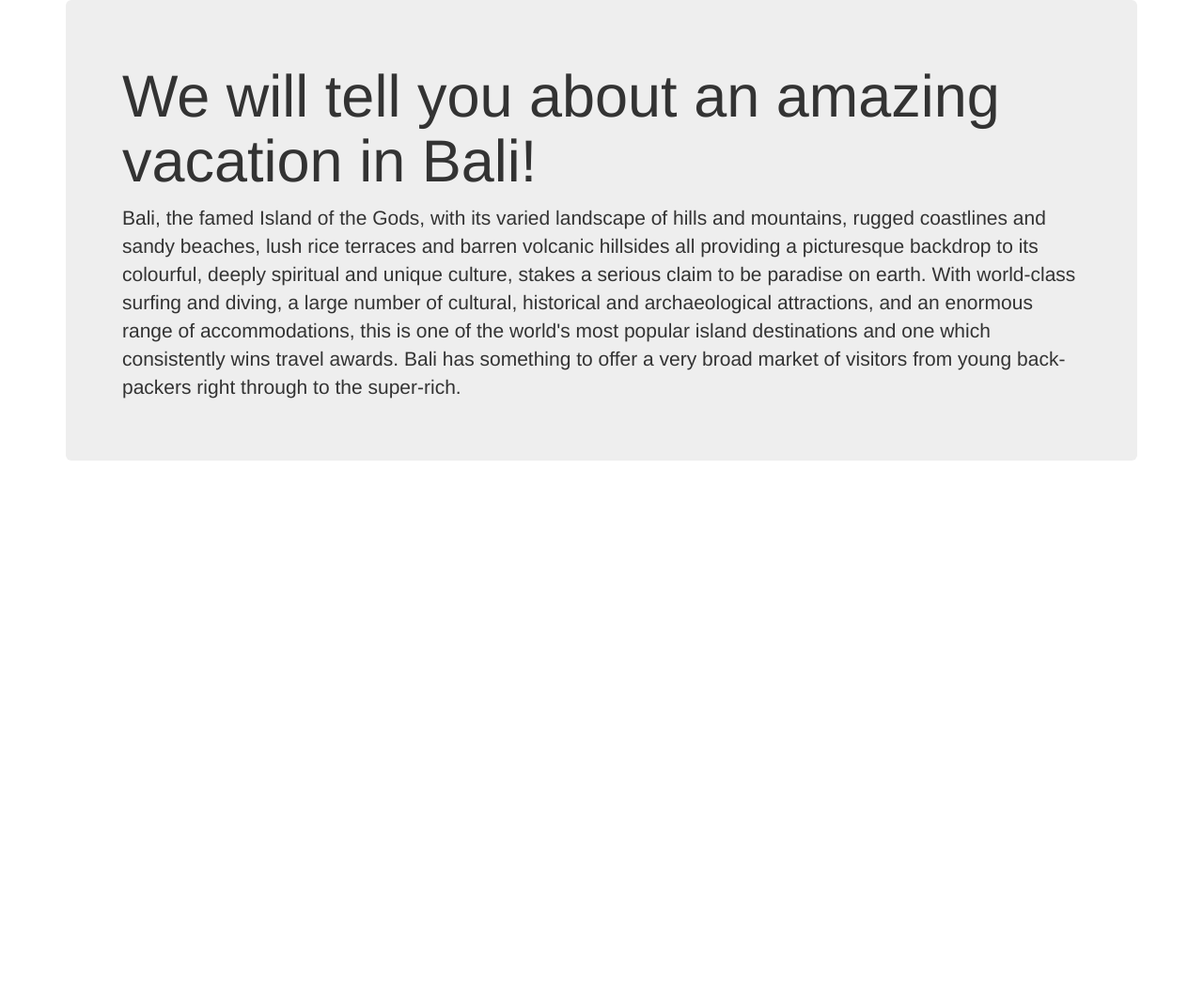
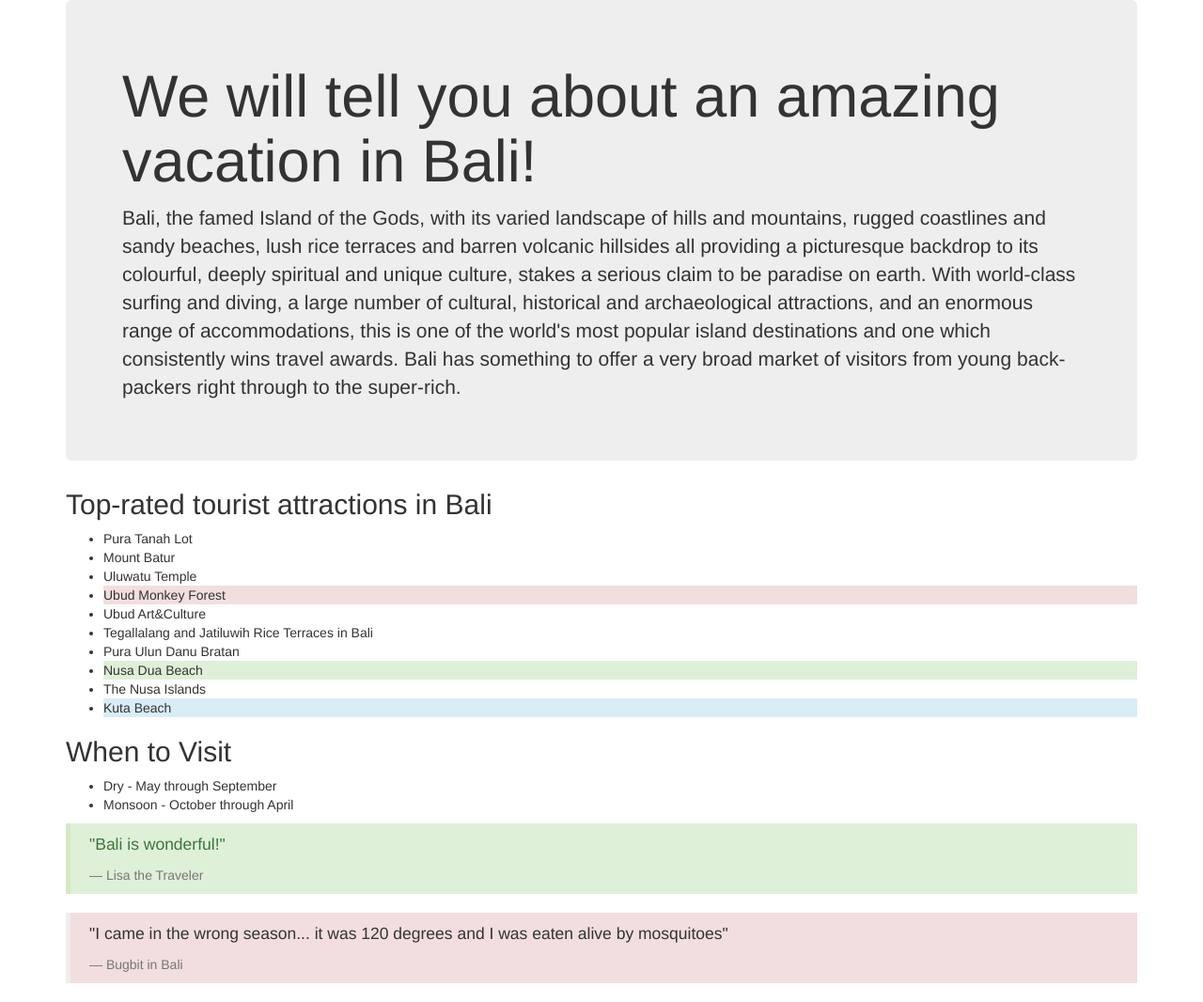
Before and after one commit to Zinfira/Vacation-site, a plain HTML site: page index.html in a window 1280 px wide. Shown: the whole page at 94% size. Before the commit the page ends 800 px from the top, so only its background shows below. Drawn offline with Linux system fonts and the light colour scheme.

Commit message:
Add Tourist Attractions and Seasonal Info and Class Formatting.

```diff
--- a/index.html
+++ b/index.html
@@ -10,12 +10,35 @@
         <h1>We will tell you about an amazing vacation in Bali!</h1>
         <p>Bali, the famed Island of the Gods, with its varied landscape of hills and mountains, rugged coastlines and sandy beaches, lush rice terraces and barren volcanic hillsides all providing a picturesque backdrop to its colourful, deeply spiritual and unique culture, stakes a serious claim to be paradise on earth. With world-class surfing and diving, a large number of cultural, historical and archaeological attractions, and an enormous range of accommodations, this is one of the world's most popular island destinations and one which consistently wins travel awards. Bali has something to offer a very broad market of visitors from young back-packers right through to the super-rich.</p>
       </div>
+      <h2>Top-rated tourist attractions in Bali</h2>
+        <ul>
+          <li>Pura Tanah Lot</li>
+          <li>Mount Batur</li>
+          <li>Uluwatu Temple</li>
+          <li class="bg-danger">Ubud Monkey Forest</li>
+          <li>Ubud Art&Culture</li>
+          <li>Tegallalang and Jatiluwih Rice Terraces in Bali</li>
+          <li>Pura Ulun Danu Bratan</li>
+          <li class="bg-success">Nusa Dua Beach</li>
+          <li>The Nusa Islands</li>
+          <li class="bg-info">Kuta Beach</li>
+        </ul>
+      <h2>When to Visit</h2>
+        <ul>
+          <li>Dry - May through September</li>
+          <li>Monsoon - October through April</li>
+        </ul>
 
 
+      <blockquote class="alert-success">
+        <p>"Bali is wonderful!"</p>
+        <footer>Lisa the Traveler</footer>
+      </blockquote>
+      <blockquote class="bg-danger">
+        <p>"I came in the wrong season... it was 120 degrees and I was eaten alive by mosquitoes"</p>
+        <footer>Bugbit in Bali</footer>
+      </blockquote>
 
-
-
-      </div>
     </div>
   </body>
 </html>
```
